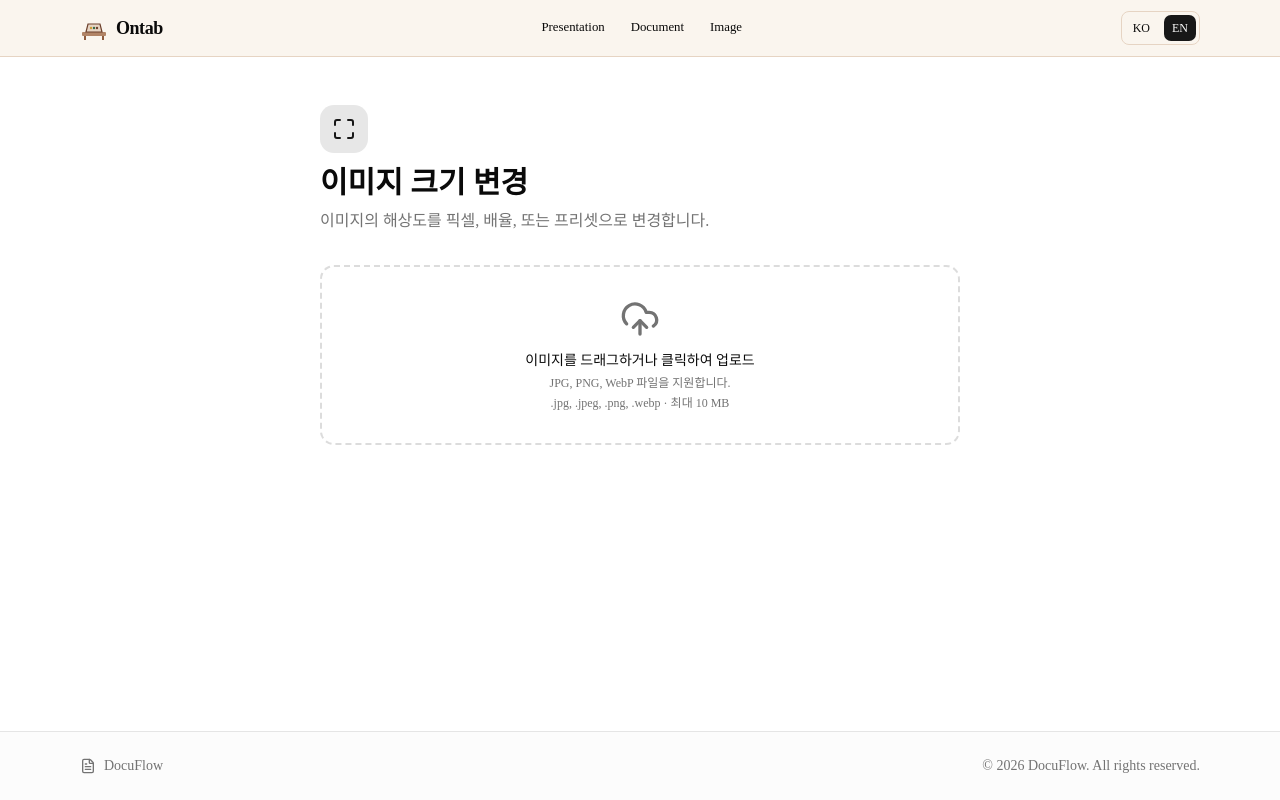
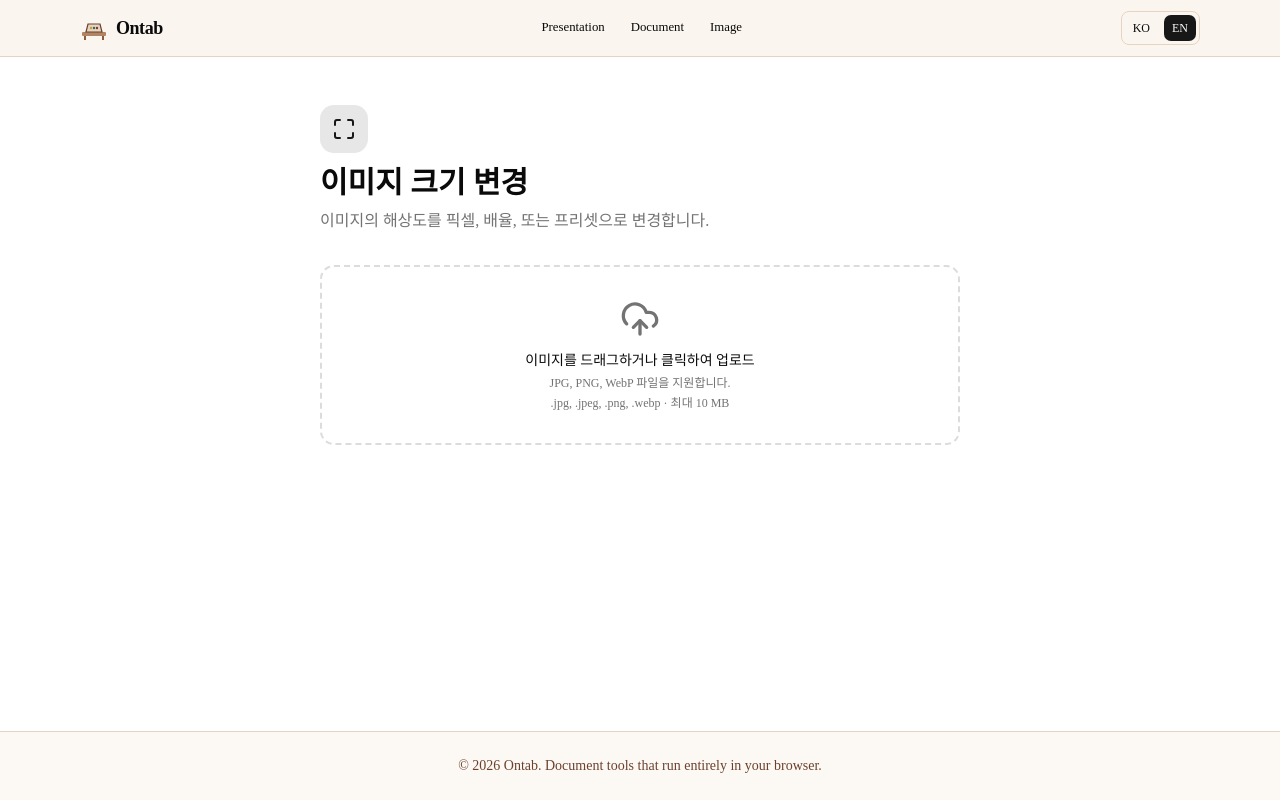
Before and after one commit to KOJUNKYUNG/tools, a Next.js app: page /en/tools/image-resize in a window 1280 px wide. Built offline with nearby package versions, Linux system fonts and the light colour scheme.

Commit message:
feat(layout): translate Footer and apply wood tone

```diff
--- a/src/app/[lang]/layout.tsx
+++ b/src/app/[lang]/layout.tsx
@@ -34,6 +34,7 @@ export default async function RootLayout({
 }>) {
   const { lang } = await params;
   const dict = await getDictionary(lang as Locale);
+  const copyright = dict.footer.copyright.replace("{year}", String(new Date().getFullYear()));
   return (
     <html
       lang={lang}
@@ -43,7 +44,7 @@ export default async function RootLayout({
       <body className="flex min-h-full flex-col bg-background text-foreground">
         <Header locale={lang} labels={dict.nav} />
         <main className="flex-1">{children}</main>
-        <Footer />
+        <Footer copyright={copyright} />
         <Toaster position="bottom-right" />
       </body>
     </html>
--- a/src/components/layout/Footer.tsx
+++ b/src/components/layout/Footer.tsx
@@ -1,15 +1,11 @@
-import { FileTextIcon } from "lucide-react";
+interface FooterProps {
+  copyright: string;
+}
 
-export function Footer() {
+export function Footer({ copyright }: FooterProps) {
   return (
-    <footer className="border-t bg-muted/30">
-      <div className="mx-auto flex max-w-6xl flex-col items-center gap-3 px-4 py-6 text-sm text-muted-foreground sm:flex-row sm:justify-between">
-        <div className="flex items-center gap-2">
-          <FileTextIcon className="size-4" />
-          <span>DocuFlow</span>
-        </div>
-        <p>&copy; {new Date().getFullYear()} DocuFlow. All rights reserved.</p>
-      </div>
+    <footer className="border-t border-wood-200 bg-wood-50/50 py-6 text-center text-sm text-wood-600">
+      <p>{copyright}</p>
     </footer>
   );
 }
```
